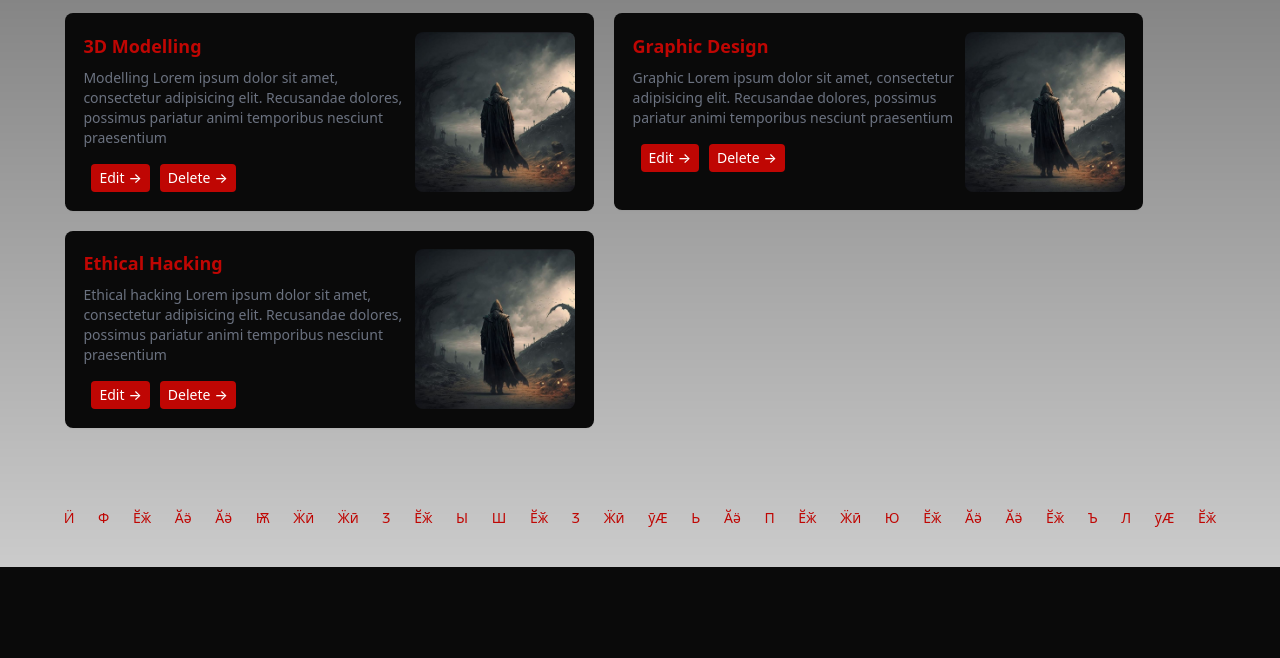
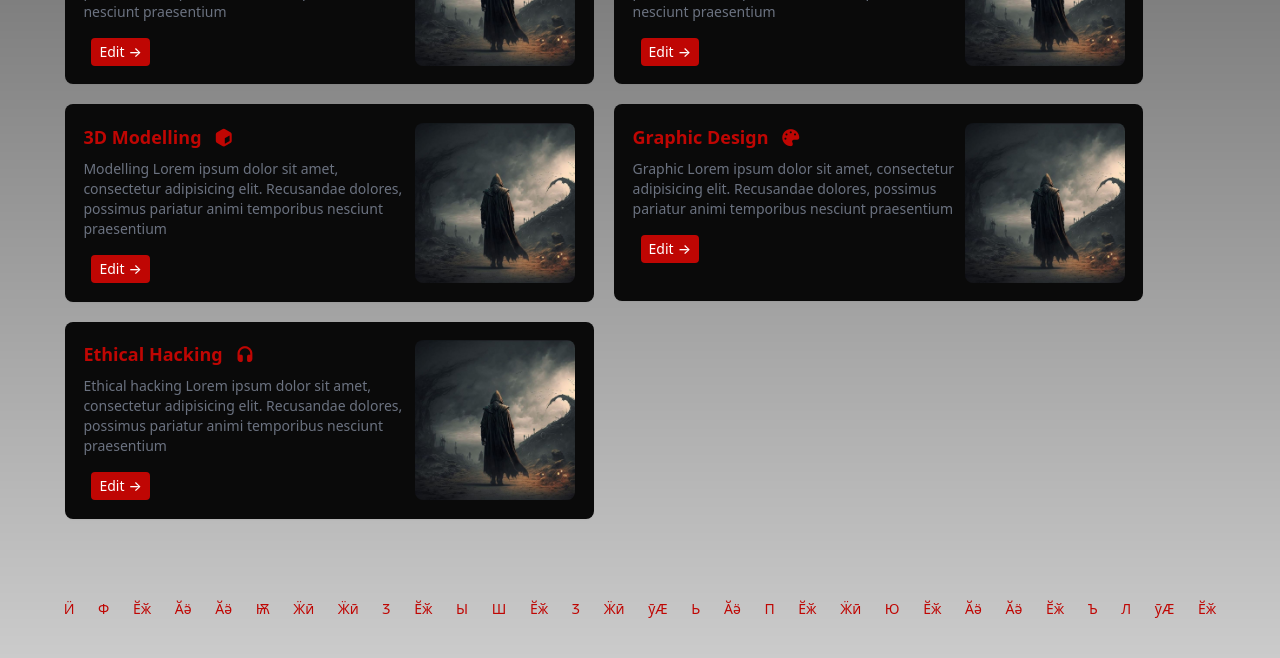
Before and after one commit to Primegotit/blaunx, a PHP site: page /admin/addservice.php in a window 1280 px wide. Shown: the part 813-1471 px from the top of the page. Before the commit the page ends 1380 px from the top, so only its background shows below. Run offline with PHP 8.4, Linux system fonts and the light colour scheme; data comes from the database, SQL or seed files in the repository.

Commit message:
adding database functionality

```diff
--- a/admin/addservice.css
+++ b/admin/addservice.css
@@ -52,6 +52,33 @@ nav h3{
     color: white
 
 }
+
+.social-btn-con a{
+  /* background: transparent; */
+}
+
+i{
+  font-size: 16px;
+  color: rgb(255, 255, 255);
+  margin: 0px 5px;
+}
+
+
+
+nav i{
+  font-size: 17px ;
+  margin: 0px 7px;
+  color: var(--primary-color);
+}
+
+
+.title i{
+  font-size: 17px ;
+  margin: 0px 7px;
+  color: var(--primary-color);
+}
+
+
 
 #services-box{
     width: 96%;
@@ -151,6 +178,16 @@ nav h3{
     color: var(--text-color);
 }
 
+.social-btn-con{
+  display: inline-flex;
+  align-items: center;
+  padding: 0px 8px;
+  gap: 15px;
+}
+.social-btn-con button{
+  padding:10px 15px;
+
+}
 
 
 .skill-container{
@@ -215,7 +252,7 @@ nav h3{
 }
 
 .card a {
-  text-decoration: none
+  text-decoration: none;
 }
 
 #page2-admin-container .full-title{
@@ -278,12 +315,7 @@ nav h3{
   line-height: 1.25rem;
 }
 
-.social-btn-con{
-  display: inline-flex;
-  align-items: center;
-  padding: 0px 8px;
-  gap: 10px;
-}
+
 
 
 
@@ -421,4 +453,33 @@ nav h3{
     border-radius: 0.5rem;
 
 }
+
+.social-btn-con button{
+  padding:5px 9px;
+
 }
+
+    .social-btn-con i{
+        margin: 2px;
+    }
+}
+
+@media(max-width: 390px){
+.form-container{
+    width: 100%;
+
+}
+.social-btn-con{
+  display: inline-flex;
+  align-items: center;
+  padding: 0px 8px;
+  gap: 3px;
+}
+    .social-btn-con button{
+        padding:5px 9px;
+
+    }
+    .social-btn-con i{
+        margin: 2px;
+    }
+}
--- a/admin/addservice.php
+++ b/admin/addservice.php
@@ -14,6 +14,7 @@
     <link rel="stylesheet" href="../global.css ">
     <link rel="stylesheet" href="../index.css">
     <link rel="stylesheet" href="addservice.css">
+    <link rel="stylesheet" href="../images/icons/fontawesome/css/all.min.css">
 
 </head>
 <body>
@@ -24,15 +25,15 @@
     <div id="page2-admin">
         <div id="page2-admin-container">
             <nav>
-                <a href="#">Services</a>
+                <a href="#">Services <i class="fa-solid fa-briefcase"></i></a>
             </nav>
 
-            <div class="form-container">
+            <div class="form-container " id="myform">
                 <div class="form-top-banner">
                     <h3>Manage all the services offered</h3>
                 </div>
 
-                <form action="" method="POST" class="card service-form" >
+                <form action="" method="POST" class="card service-form"  >
 
                     <div class="input-container">
                         <label for="">Service name</label>
@@ -49,15 +50,20 @@
                         <input type="text" name="service_url">
                     </div>
 
+
+                    <div class="input-container">
+                        <label for="">Icon class</label>
+                        <input type="text" name="icon_class">
+                    </div>
                     <!-- <div class="input-container">
                         <label for="">Image</label>
                         <input type="file" name="service_img" accept="image/*">
                     </div> -->
 
                     <div class="social-btn-con">
-                        <button class="action" name="btn_add" type="submit">Add<span aria-hidden="true">→</span></a>
-                        <button class="action" name="btn_edit" type="submit">Edit<span aria-hidden="true">→</span></a>
-                        <button class="action" name="btn_delete" type="submit">Delete<span aria-hidden="true">→</span></a>
+                        <button class="action" name="btn_add" type="submit">Add <i class="fa-solid fa-plus"><span aria-hidden="true"></i></span></a>
+                        <button class="action" name="btn_edit" type="submit">Edit<i class="fa-solid fa-pen"><span aria-hidden="true"></i></span></a>
+                        <button class="action" name="btn_delete" type="submit">Delete<i class="fa-solid fa-trash"><span aria-hidden="true"></i></span></a>
                     </div>
 
                 </form>
@@ -70,18 +76,20 @@
                     $service_name = $_POST['service_name'];
                     $service_desc = $_POST['service_desc'];
                     $service_url = $_POST['service_url'];
+                    $icon_class = $_POST['icon_class'];
+
                     // $service_img = $_POST['service_img'];
 
                     if(isset($_POST['btn_add'])){
 
-                        $sql_insert = "INSERT INTO services(id, title, description, url, image) VALUES ('','$service_name','$service_desc','$service_url','#');";
+                        $sql_insert = "INSERT INTO services(id, title, description, url, image, icon_class) VALUES ('','$service_name','$service_desc','$service_url','#', '$icon_class');";
                         mysqli_query($conn, $sql_insert);
 
                     }
 
                     if(isset($_POST['btn_edit'])){
 
-                        $sql_update = "UPDATE `services` SET  description='$service_desc', url='$service_url', image='#' WHERE title='$service_name';";
+                        $sql_update = "UPDATE `services` SET  description='$service_desc', url='$service_url', image='#' , icon_class='$icon_class'  WHERE title='$service_name';";
                         mysqli_query($conn, $sql_update);
 
                     }
@@ -101,7 +109,7 @@
 
                 <div class="skill-container">
                     <div class="skill-top-banner">
-                        <h3>Services</h3>
+                        <h3>Services <i class="fa-solid fa-briefcase"></i></h3>
                     </div>
 
                     <div class="skill-con">
@@ -121,6 +129,7 @@
                                     <a href="#" class="full-title">
                                         <span class="title">
                                             <?php echo $card['title'] ?>
+                                            <i class="<?php echo $card['icon_class'] ?>"></i>
 
                                         </span>
                                     </a>
@@ -130,8 +139,8 @@
                                     </p>
 
                                     <div class="social-btn-con">
-                                        <a class="action" href="<?php echo $card['url'] ?>">Edit<span aria-hidden="true">→</span></a>
-                                        <a class="action" href="<?php echo $card['url'] ?>">Delete<span aria-hidden="true">→</span></a>
+                                        <a class="action" href="#myform">Edit<span aria-hidden="true">→</span></a>
+                                        <!-- <a class="action" href="<?php echo $card['url'] ?>">Delete<span aria-hidden="true">→</span></a> -->
 
                                     </div>
 
```
